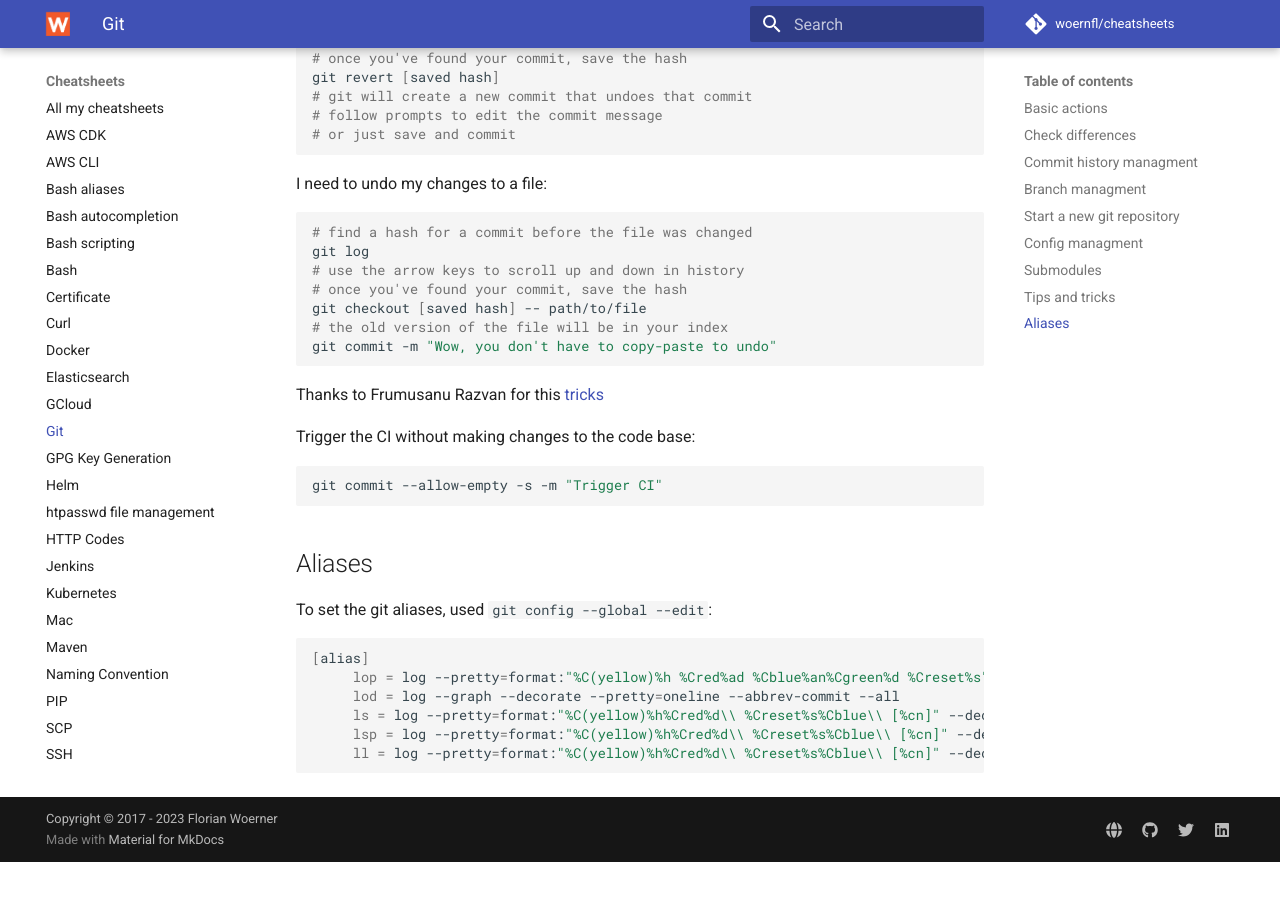
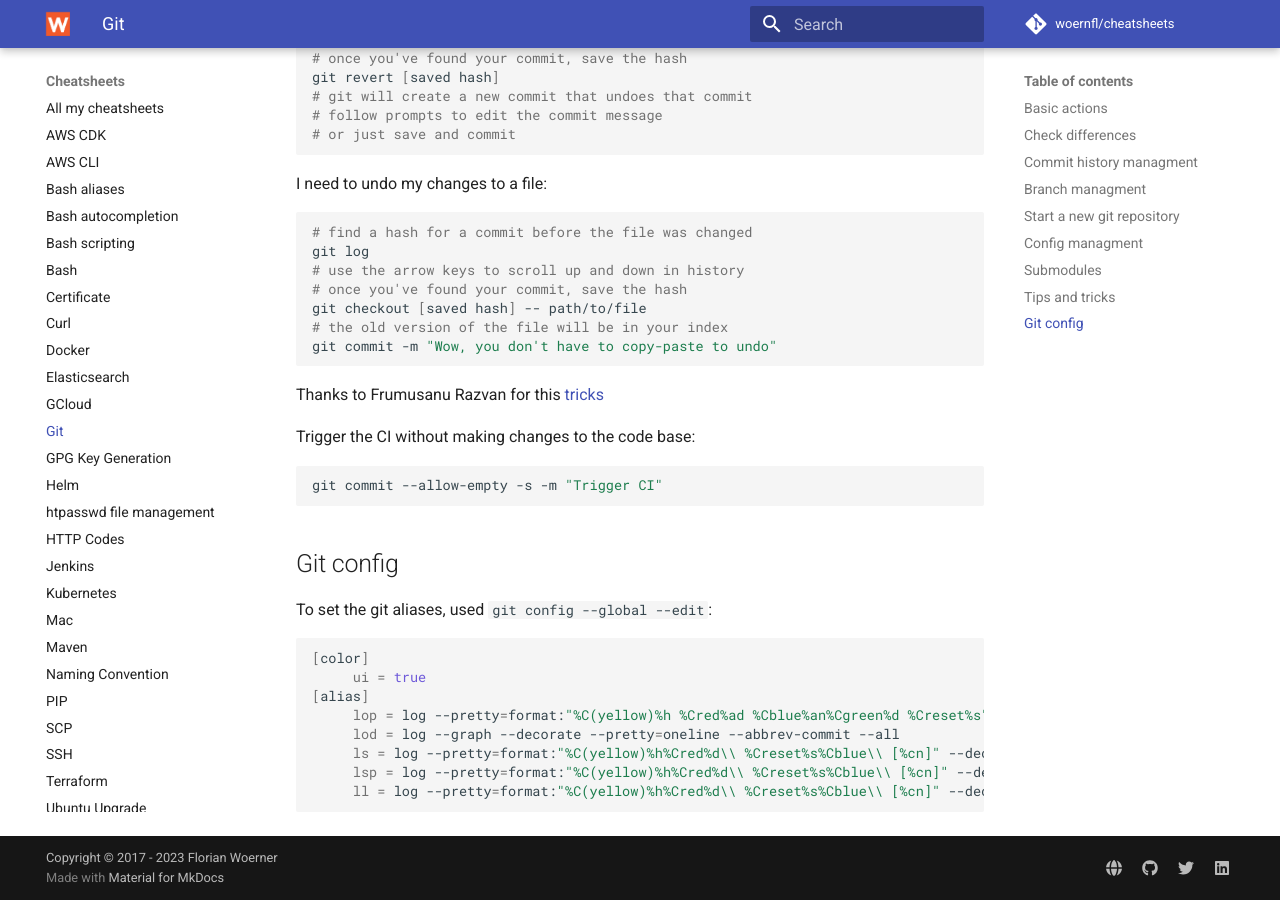
Before and after one commit to woernfl/cheatsheets, an MkDocs documentation site: the page built from docs/git.md, in a window 1280 px wide and 900 px high, scrolled down 5471 px. Built offline with MkDocs 1.6.1 and Material for MkDocs 9.7.7, drawn with Linux system fonts in a browser that asks for light colours; comment, search, counter and statistics services are not loaded; before the commit the page ends 6333 px from its top, so only the background shows below that.

Commit message:
Update git.md

````diff
--- a/docs/git.md
+++ b/docs/git.md
@@ -329,11 +329,13 @@ Trigger the CI without making changes to the code base:
 git commit --allow-empty -s -m "Trigger CI"
 ```
 
-## Aliases
+## Git config
 
 To set the git aliases, used `git config --global --edit`:
 
 ```bash
+[color]
+     ui = true
 [alias]
      lop = log --pretty=format:"%C(yellow)%h %Cred%ad %Cblue%an%Cgreen%d %Creset%s" --date=short
      lod = log --graph --decorate --pretty=oneline --abbrev-commit --all
````
